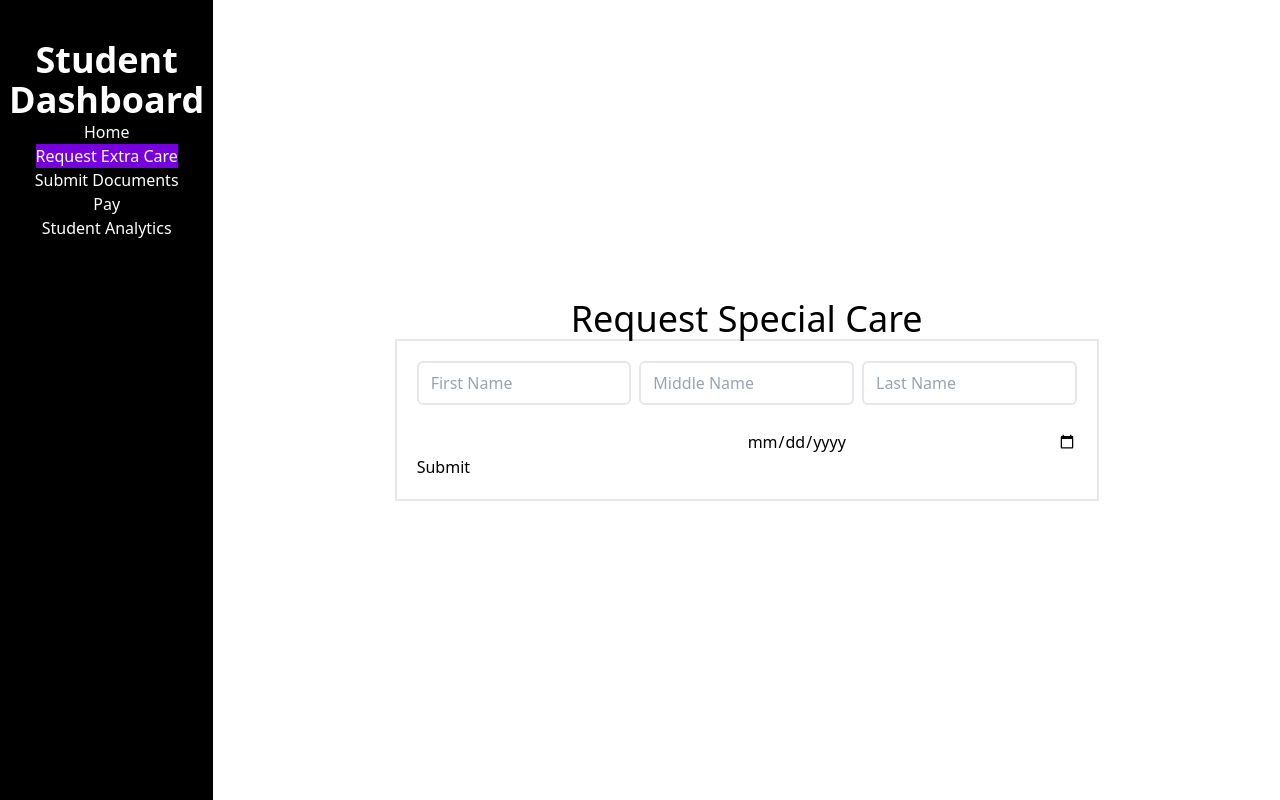
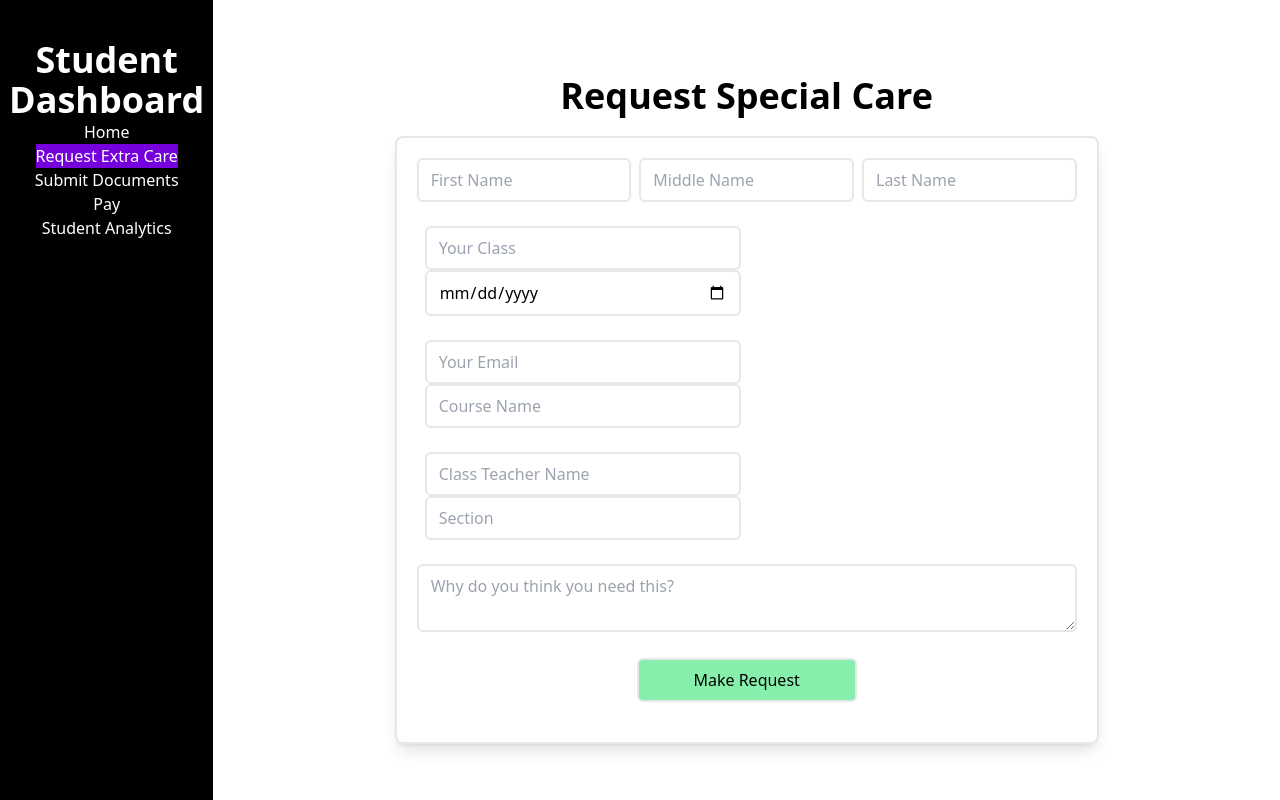
Before and after one commit to mrazadtamal/The-School-Network-Client, a React (Create React App) app: page /StudentDashboard/RequestCare in a window 1280 px wide. Built offline with nearby package versions, Linux system fonts and the light colour scheme.

Commit message:
layout fixed

```diff
--- a/package.json
+++ b/package.json
@@ -9,6 +9,7 @@
         "@testing-library/jest-dom": "^5.16.2",
         "@testing-library/react": "^12.1.2",
         "@testing-library/user-event": "^13.5.0",
+        "apexcharts": "^3.33.1",
         "axios": "^0.25.0",
         "firebase": "^9.6.6",
         "react": "^17.0.2",
--- a/src/Pages/StudentPanel/RequestCare/RequestCare.js
+++ b/src/Pages/StudentPanel/RequestCare/RequestCare.js
@@ -7,17 +7,35 @@ const RequestCare = () => {
     return (
         <div className="flex align-center justify-center">
             <div>
-            <h1 className="text-4xl text-center"> Request Special Care</h1>
-                <form className="w-[55vw] mx-auto border-2 px-5 py-5" onSubmit={handleSubmit(onSubmit)}>
+            <h1 className="text-4xl text-center font-bold py-5"> Request Special Care</h1>
+                <form className="w-[55vw] mx-auto border-2 px-5 py-5 rounded-lg shadow-lg" onSubmit={handleSubmit(onSubmit)}>
                     <div className="flex justify-center items-center">
                         <input className="w-1/3 border-2 rounded-md px-3 py-2" placeholder="First Name" {...register("firstName", { required: true, maxLength: 20 })} />
                         <input className="w-1/3 ml-2 mr-2 border-2 rounded-md px-3 py-2" placeholder="Middle Name" {...register("middleName", { required: true, maxLength: 20 })} />
                         <input className="w-1/3 border-2 rounded-md px-3 py-2" placeholder="Last Name" {...register("lastName", { pattern: /^[A-Za-z]+$/i })} />
                     </div>
-                    <br/>
-                    <input className="w-1/2" placeholder="" type="number" {...register("age", { min: 18, max: 99 })} />
-                    <input className="w-1/2" placeholder="" type="date" {...register("date")} />
-                    <input className="w-" placeholder="" type="submit" />
+                    <br />
+                    <div>
+                        <input className="w-[48%] border-2 rounded-md px-3 py-2 ml-2 mr-2" placeholder="Your Class" type="number" {...register("age", { min: 1, max: 10 })} />
+                        <input className="w-[48%] border-2 rounded-md px-3 py-2 ml-2 mr-2" placeholder="issue date" type="date" {...register("request_date")} />
+                    </div>
+                    <br />
+                    <div>
+                        <input className="w-[48%] border-2 rounded-md px-3 py-2 ml-2 mr-2" placeholder="Your Email" type="email" {...register("email")} />
+                        <input className="w-[48%] border-2 rounded-md px-3 py-2 ml-2 mr-2" placeholder="Course Name" type="text" {...register("course_name")} />
+                    </div>
+                    <br />
+                    <div>
+                        <input className="w-[48%] border-2 rounded-md px-3 py-2 ml-2 mr-2" placeholder="Class Teacher Name" type="text" {...register("class_teacher")} />
+                        <input className="w-[48%] border-2 rounded-md px-3 py-2 ml-2 mr-2" placeholder="Section" type="text" {...register("section")} />
+                    </div>
+                    <br />
+                    <div>
+                        <textarea className="w-full border-2 rounded-md px-3 py-2" placeholder="Why do you think you need this?" {...register("description")} />
+                    </div>
+                    <div className="flex justify-center items-center my-5">
+                       <input className="w-1/3 border-2 bg-green-300 hover:bg-green-400 hover:cursor-pointer rounded-md px-3 py-2"  value="Make Request" type="submit" />
+                    </div>
                 </form>
             </div>
         </div>
--- a/src/Pages/StudentPanel/StudentDashboard/StudentMyDocuments/StudentMyDocuments.js
+++ b/src/Pages/StudentPanel/StudentDashboard/StudentMyDocuments/StudentMyDocuments.js
@@ -3,12 +3,12 @@ import StudentAssignmentSubmit from "./StudentAssignmentSubmit";
 import StudentNotesUpload from "./StudentNotesUpload";
 
 const StudentMyDocuments = () => (
-  <>
-    <h1 className="flex justify-center m-auto mt-5 text-2xl font-bold text-blue-900">
+  <div className="flex flex-col">
+    <h1 className="text-3xl text-center font-bold text-blue-900">
       Student Documents Submission
     </h1>
 
-    <div className="grid xl:grid-cols-3 gap-10 border-gray-200 m-auto mt-10 md:grid-cols-2 grid-cols-1 max-w-6xl">
+    <div className="grid xl:grid-cols-3 gap-10 border-gray-200 m-auto mt-10 md:grid-cols-3 grid-cols-1 max-w-6xl">
       <StudentAssignmentSubmit />
       <StudentNotesUpload />
       <StudentAssignmentSubmit />
@@ -20,7 +20,7 @@ const StudentMyDocuments = () => (
     >
       View All Submit
     </button>
-  </>
+  </div>
 );
 
 export default StudentMyDocuments;
--- a/src/Pages/StudentPanel/StudentPay/StudentPay.js
+++ b/src/Pages/StudentPanel/StudentPay/StudentPay.js
@@ -1,5 +1,5 @@
 import React from 'react';
-import './StudentPay.css';
+// import './StudentPay.css';
 
 const StudentPay = () => {
     return (
@@ -19,7 +19,6 @@ const StudentPay = () => {
                 <label for="type1" className="flex items-center cursor-pointer"/>
                     <input type="radio" className="form-radio h-5 w-5 text-indigo-500" name="type" id="type1" checked/>
                     <img src="https://leadershipmemphis.org/wp-content/uploads/2020/08/780370.png" className="h-8 ml-3" alt=""/>
-
             </div>
             <div className="px-2">
                 <label for="type2" className="flex items-center cursor-pointer"/>
@@ -60,7 +59,8 @@ const StudentPay = () => {
                 </div>
             </div>
             <div className="px-2 w-1/2">
-                <select className="form-select w-full px-3 py-2 mb-1 border-2 border-gray-200 rounded-md focus:outline-none focus:border-indigo-500 transition-colors cursor-pointer">
+                    <select className="form-select w-full px-3 py-2 mb-1 border-2 border-gray-200 rounded-md focus:outline-none focus:border-indigo-500 transition-colors cursor-pointer">
+                                {/* this will be dynamic */}
                     <option value="2020">2020</option>
                     <option value="2021">2021</option>
                     <option value="2022">2022</option>
```
Also changed, not shown: 1 other file (tests, documents, lock files or other folders).
